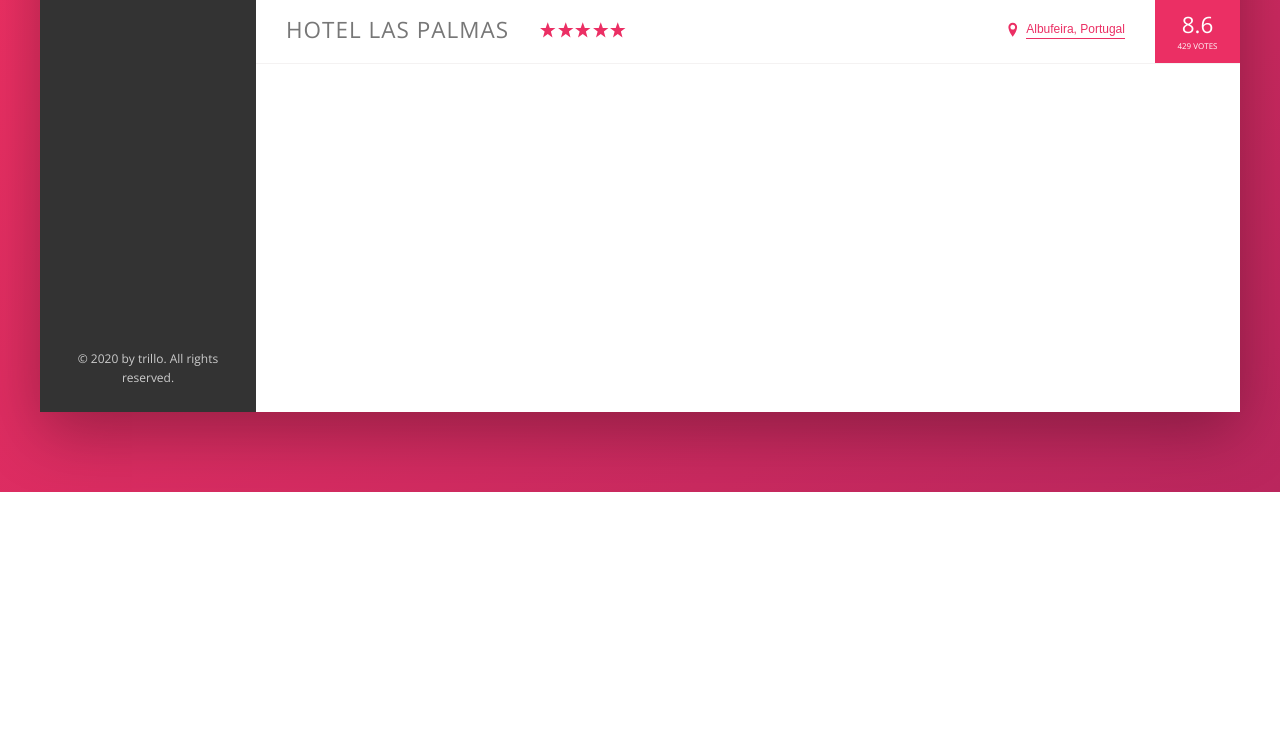
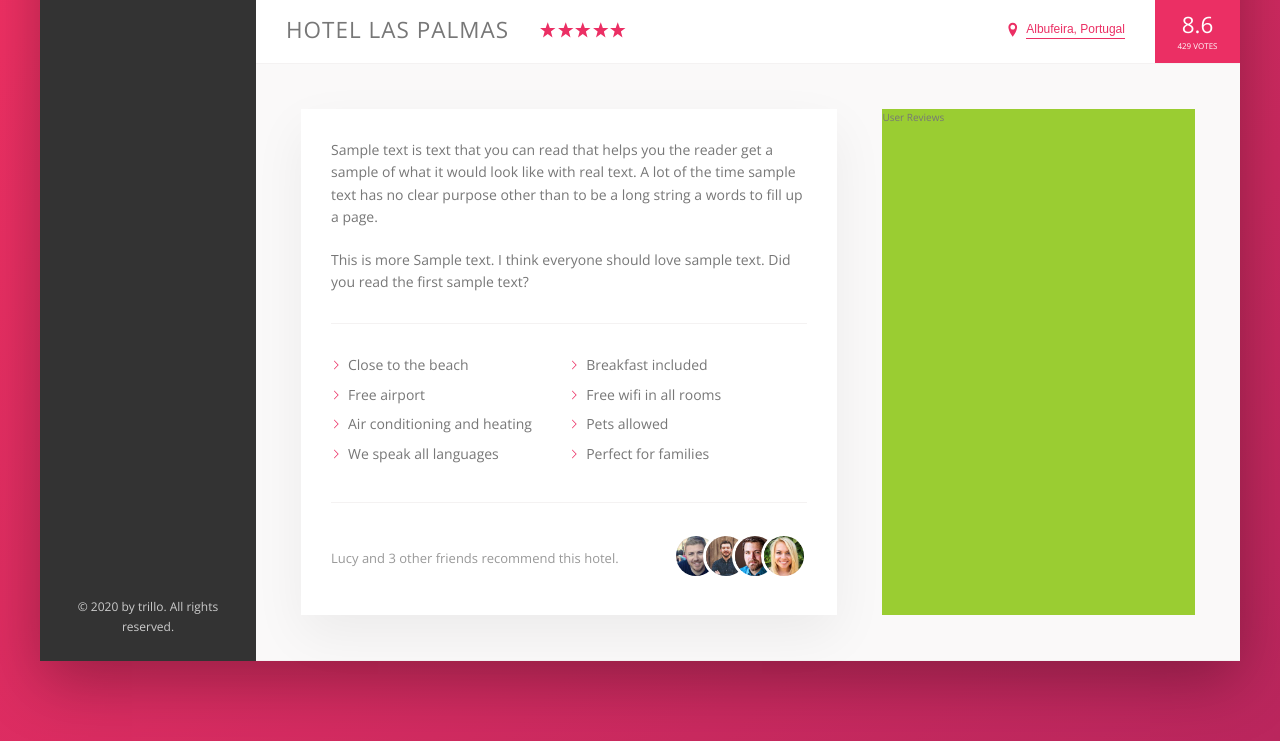
Before and after one commit to DerekEvanson/Trillo, a website: page index.html in a window 1280 px wide. Shown: the part 538-1279 px from the top of the page. Before the commit the page ends 1030 px from the top, so only its background shows below. Drawn offline with nearby package versions, Linux system fonts and the light colour scheme.

Commit message:
Description Section

```diff
--- a/index.html
+++ b/index.html
@@ -153,6 +153,61 @@
 							<div class="overview__rating-count">429 votes</div>
 						</div>
 					</div>
+
+					<div class="detail">
+						<div class="description">
+							<p class="paragraph">
+								Sample text is text that you can read that helps you the reader
+								get a sample of what it would look like with real text. A lot of
+								the time sample text has no clear purpose other than to be a
+								long string a words to fill up a page.
+							</p>
+							<p class="paragraph">
+								This is more Sample text. I think everyone should love sample
+								text. Did you read the first sample text?
+							</p>
+							<ul class="list">
+								<li class="list__item">Close to the beach</li>
+								<li class="list__item">Breakfast included</li>
+								<li class="list__item">Free airport</li>
+								<li class="list__item">Free wifi in all rooms</li>
+								<li class="list__item">Air conditioning and heating</li>
+								<li class="list__item">Pets allowed</li>
+								<li class="list__item">We speak all languages</li>
+								<li class="list__item">Perfect for families</li>
+							</ul>
+							<div class="recommend">
+								<p class="recommend__count">
+									Lucy and 3 other friends recommend this hotel.
+								</p>
+								<div class="recommend__friends">
+									<img
+										src="img/user-3.jpg"
+										alt="Friend 1"
+										class="recommend__photo"
+									/>
+									<img
+										src="img/user-4.jpg"
+										alt="Friend 2"
+										class="recommend__photo"
+									/>
+									<img
+										src="img/user-5.jpg"
+										alt="Friend 3"
+										class="recommend__photo"
+									/>
+									<img
+										src="img/user-6.jpg"
+										alt="Friend 4"
+										class="recommend__photo"
+									/>
+								</div>
+							</div>
+						</div>
+						<div class="user-reviews">
+							User Reviews
+						</div>
+					</div>
 				</main>
 			</div>
 		</div>
--- a/sass/_base.scss
+++ b/sass/_base.scss
@@ -1,4 +1,6 @@
 :root {
+	--color-white: #fff;
+
 	--color-primary: #eb2f64;
 	--color-primary-light: #ff3366;
 	--color-primary-dark: #ba265d;
@@ -13,6 +15,9 @@
 	--color-gray-dark-3: #999;
 
 	--shadow-dark: 0 2rem 6rem rgba(0, 0, 0, 0.3);
+	--shadow-light: 0 2rem 5rem rgba(0, 0, 0, 0.06);
+
+	--line: 1px solid var(--color-gray-light-2);
 }
 
 * {
--- a/sass/_components.scss
+++ b/sass/_components.scss
@@ -95,7 +95,7 @@
 		width: 1.75rem;
 		border-radius: 50%;
 		background-color: var(--color-primary);
-		color: #fff;
+		color: var(--color-white);
 		position: absolute;
 		top: 1.5rem;
 		right: 1.1rem;
@@ -198,7 +198,7 @@
 .overview {
 	display: flex;
 	align-items: center;
-	border-bottom: 1px solid var(--color-gray-light-2);
+	border-bottom: var(--line);
 
 	&__heading {
 		font-size: 2.25rem;
@@ -232,7 +232,7 @@
 
 	&__rating {
 		background-color: var(--color-primary);
-		color: #fff;
+		color: var(--color-white);
 		margin-left: 3rem;
 		padding: 0 2.25rem;
 		align-self: stretch;
@@ -303,3 +303,75 @@
 		box-shadow: none;
 	}
 }
+
+////////////////////////////////////
+// PARAGRAPH
+.paragraph:not(:last-of-type) {
+	margin-bottom: 2rem;
+}
+
+////////////////////////////////////
+// LIST
+.list {
+	list-style: none;
+	margin: 3rem 0;
+	padding: 3rem 0;
+	border-top: var(--line);
+	border-bottom: var(--line);
+
+	display: flex;
+	flex-wrap: wrap;
+
+	&__item {
+		flex: 0 0 50%;
+		margin-bottom: 0.7rem;
+	}
+
+	&__item::before {
+		content: '';
+		display: inline-block;
+		height: 1rem;
+		width: 1rem;
+		margin-right: 0.7rem;
+
+		// Old solution
+		// background-image: url(../img/chevron-thin-right.svg);
+		// background-size: cover;
+
+		// masks
+		background-color: var(--color-primary);
+		-webkit-mask-image: url(../img/chevron-thin-right.svg);
+		-webkit-mask-size: cover;
+		mask-image: url(../img/chevron-thin-right.svg);
+		mask-size: cover;
+	}
+}
+
+////////////////////////////////////
+// RECOMMEND
+.recommend {
+	font-size: 1.3rem;
+	color: var(--color-gray-dark-3);
+
+	display: flex;
+	align-items: center;
+
+	&__count {
+		margin-right: auto;
+	}
+
+	&__friends {
+	}
+
+	&__photo {
+		box-sizing: content-box;
+		height: 4rem;
+		width: 4rem;
+		border-radius: 50%;
+		border: 3px solid var(--color-white);
+
+		&:not(:last-child) {
+			margin-right: -2rem;
+		}
+	}
+}
--- a/sass/_layout.scss
+++ b/sass/_layout.scss
@@ -10,8 +10,8 @@
 .header {
 	font-size: 1.4rem;
 	height: 7rem;
-	background-color: #fff;
-	border-bottom: 1px solid var(--color-gray-light-2);
+	background-color: var(--color-white);
+	border-bottom: var(--line);
 	display: flex;
 	justify-content: space-between;
 	align-items: center;
@@ -31,7 +31,27 @@
 }
 
 .hotel-view {
-	background-color: #fff;
-	height: 80rem; //temp
+	background-color: var(--color-white);
 	flex: 1;
 }
+
+.detail {
+	display: flex;
+	padding: 4.5rem;
+	background-color: var(--color-gray-light-1);
+	border-bottom: var(--line);
+}
+
+.description {
+	font-size: 1.4rem;
+	background-color: var(--color-white);
+	box-shadow: var(--shadow-light);
+	padding: 3rem;
+	flex: 0 0 60%;
+	margin-right: 4.5rem;
+}
+
+.user-reviews {
+	background-color: yellowgreen;
+	flex: 1;
+}
```
Also changed, not shown: css/style.css.
